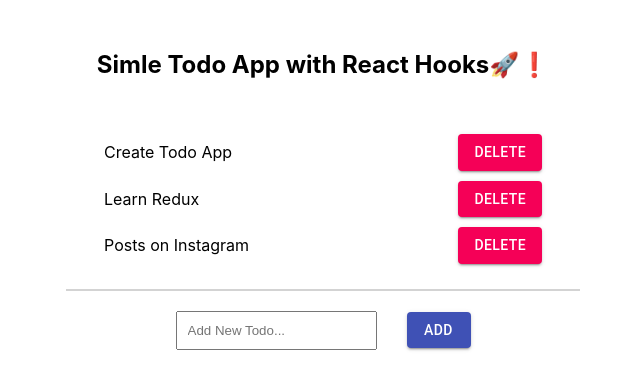
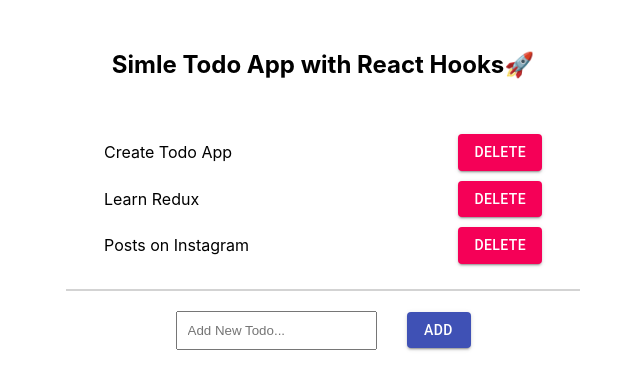
Before and after one commit to kjx63pro/simple_todo_app_with_react_hooks, a React (Create React App) app: page / in a window 1280 px wide. Shown: the top 390 px of the page, without its empty margins (317-957 px from the left). Built offline with nearby package versions, Linux system fonts and the light colour scheme.

Commit message:
Remove git add .

```diff
--- a/src/App.js
+++ b/src/App.js
@@ -38,7 +38,7 @@ function App() {
 
   return (
     <div className='app'>
-      <h2>Simle Todo App with React Hooks🚀❗️</h2>
+      <h2>Simle Todo App with React Hooks🚀</h2>
       <Todo todos={todos} deleteTodo={deleteTodo} completeTodo={completeTodo} />
       <hr />
       <AddForm addTodo={addTodo} />
```
